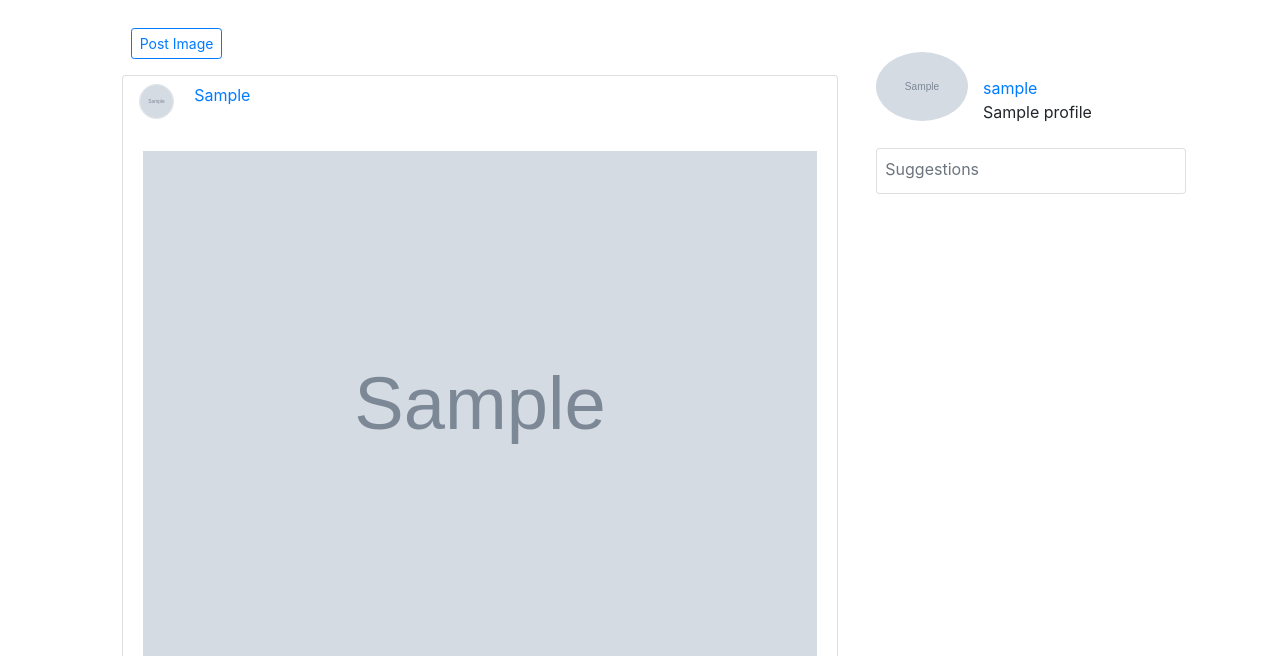
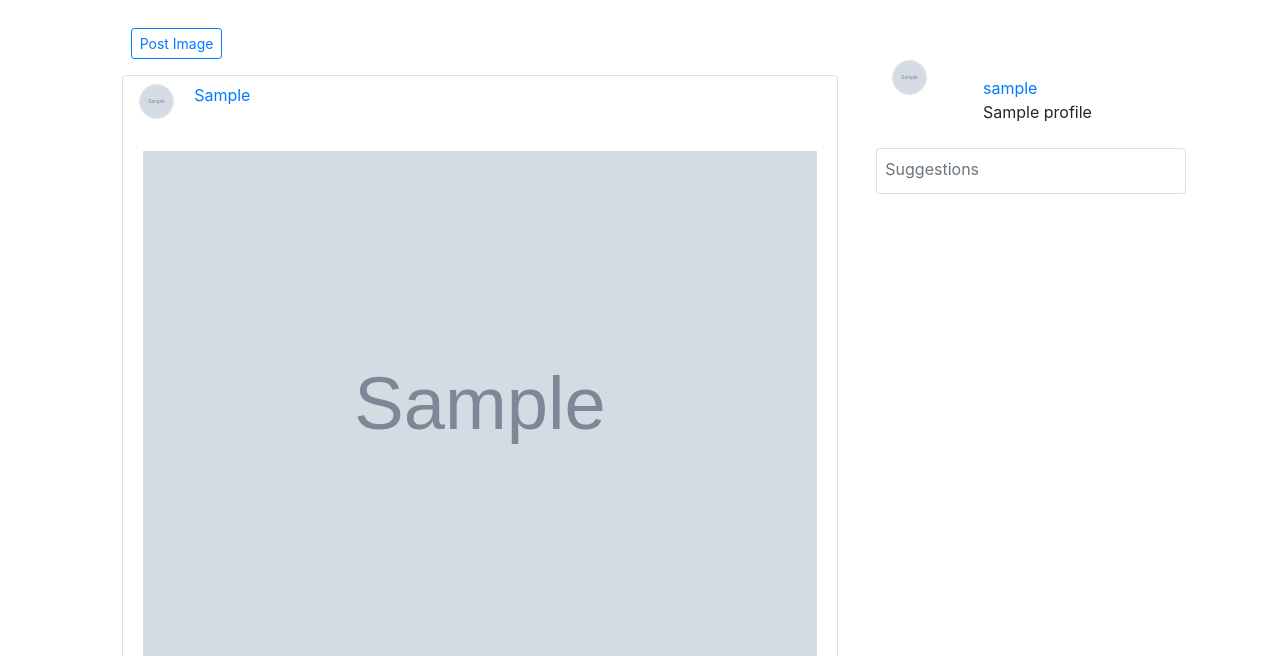
Before and after one commit to Gesare/The_Gram, a Django app: page / in a window 1280 px wide. Shown: the part 62-718 px from the top of the page. Run offline with Django 3.2, Linux system fonts and the light colour scheme; a user stored in the database is signed in; tables that the repository leaves empty hold one stand-in row (values such as "Sample post"); grey boxes marked "Sample" are stand-in pictures; some libraries are stand-ins or nearby versions.

Commit message:
Picture frame

```diff
--- a/gramapp/templates/instagram/index.html
+++ b/gramapp/templates/instagram/index.html
@@ -76,7 +76,8 @@
         <div class="col-md-4 mt-4 userinfo">
             <div class="row">
                 <div class="col-md-3 ml-2">
-                    <img width="120%" class="rounded-circle user-img" src="{{ user.profile.profile_picture.url }}">
+                    <img  src="{{ user.profile.profile_picture.url }}" class="rounded-circle border ml-3 mt-2  mr-3"
+                         alt="{{image.user.user.username}}" width="35" height="35">
                 </div>
                 <div class="col-md-6 mt-4 user-detail">
                     <span class=" text-secondary"><a
```
